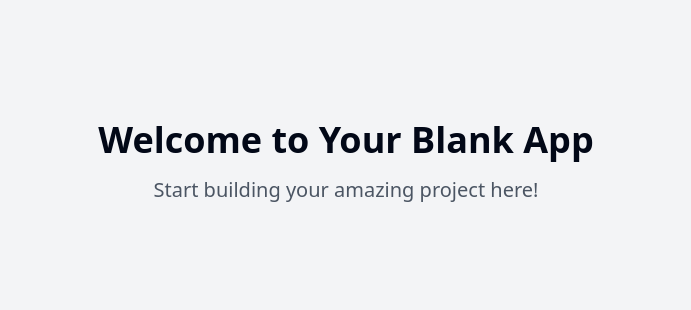
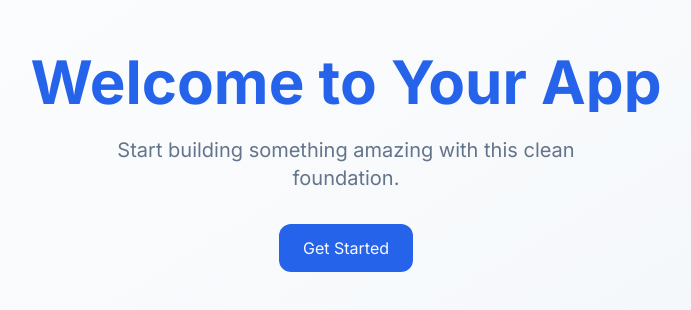
Before and after one commit to ayushmokal/zero-base-builder, a React (Vite) app: page / in a window 1280 px wide. Shown: the part 238-548 px from the top of the page, without its empty margins (294-985 px from the left). Built offline with nearby package versions, Linux system fonts and the light colour scheme.

Commit message:
Create blank app structure
Initialized a new blank application with the necessary project files and configurations.
[skip gpt_engineer]

```diff
--- a/package.json
+++ b/package.json
@@ -45,6 +45,7 @@
     "cmdk": "^1.0.0",
     "date-fns": "^3.6.0",
     "embla-carousel-react": "^8.3.0",
+    "framer-motion": "^12.0.8",
     "input-otp": "^1.2.4",
     "lucide-react": "^0.462.0",
     "next-themes": "^0.3.0",
--- a/src/index.css
+++ b/src/index.css
@@ -1,3 +1,5 @@
+@import url('https://fonts.googleapis.com/css2?family=Inter:wght@400;500;600;700&display=swap');
+
 @tailwind base;
 @tailwind components;
 @tailwind utilities;
@@ -13,7 +15,7 @@
     --popover: 0 0% 100%;
     --popover-foreground: 222.2 84% 4.9%;
 
-    --primary: 222.2 47.4% 11.2%;
+    --primary: 221.2 83.2% 53.3%;
     --primary-foreground: 210 40% 98%;
 
     --secondary: 210 40% 96.1%;
@@ -30,63 +32,9 @@
 
     --border: 214.3 31.8% 91.4%;
     --input: 214.3 31.8% 91.4%;
-    --ring: 222.2 84% 4.9%;
+    --ring: 221.2 83.2% 53.3%;
 
-    --radius: 0.5rem;
-
-    --sidebar-background: 0 0% 98%;
-
-    --sidebar-foreground: 240 5.3% 26.1%;
-
-    --sidebar-primary: 240 5.9% 10%;
-
-    --sidebar-primary-foreground: 0 0% 98%;
-
-    --sidebar-accent: 240 4.8% 95.9%;
-
-    --sidebar-accent-foreground: 240 5.9% 10%;
-
-    --sidebar-border: 220 13% 91%;
-
-    --sidebar-ring: 217.2 91.2% 59.8%;
-  }
-
-  .dark {
-    --background: 222.2 84% 4.9%;
-    --foreground: 210 40% 98%;
-
-    --card: 222.2 84% 4.9%;
-    --card-foreground: 210 40% 98%;
-
-    --popover: 222.2 84% 4.9%;
-    --popover-foreground: 210 40% 98%;
-
-    --primary: 210 40% 98%;
-    --primary-foreground: 222.2 47.4% 11.2%;
-
-    --secondary: 217.2 32.6% 17.5%;
-    --secondary-foreground: 210 40% 98%;
-
-    --muted: 217.2 32.6% 17.5%;
-    --muted-foreground: 215 20.2% 65.1%;
-
-    --accent: 217.2 32.6% 17.5%;
-    --accent-foreground: 210 40% 98%;
-
-    --destructive: 0 62.8% 30.6%;
-    --destructive-foreground: 210 40% 98%;
-
-    --border: 217.2 32.6% 17.5%;
-    --input: 217.2 32.6% 17.5%;
-    --ring: 212.7 26.8% 83.9%;
-    --sidebar-background: 240 5.9% 10%;
-    --sidebar-foreground: 240 4.8% 95.9%;
-    --sidebar-primary: 224.3 76.3% 48%;
-    --sidebar-primary-foreground: 0 0% 100%;
-    --sidebar-accent: 240 3.7% 15.9%;
-    --sidebar-accent-foreground: 240 4.8% 95.9%;
-    --sidebar-border: 240 3.7% 15.9%;
-    --sidebar-ring: 217.2 91.2% 59.8%;
+    --radius: 0.75rem;
   }
 }
 
@@ -94,8 +42,8 @@
   * {
     @apply border-border;
   }
-
   body {
-    @apply bg-background text-foreground;
+    @apply bg-background text-foreground font-sans;
+    font-family: 'Inter', sans-serif;
   }
 }
--- a/src/pages/Index.tsx
+++ b/src/pages/Index.tsx
@@ -1,12 +1,28 @@
-// Update this page (the content is just a fallback if you fail to update the page)
+import { motion } from "framer-motion";
 
 const Index = () => {
   return (
-    <div className="min-h-screen flex items-center justify-center bg-gray-100">
-      <div className="text-center">
-        <h1 className="text-4xl font-bold mb-4">Welcome to Your Blank App</h1>
-        <p className="text-xl text-gray-600">Start building your amazing project here!</p>
-      </div>
+    <div className="min-h-screen flex items-center justify-center bg-gradient-to-br from-background to-muted">
+      <motion.div
+        className="text-center p-8"
+        initial={{ opacity: 0, y: 20 }}
+        animate={{ opacity: 1, y: 0 }}
+        transition={{ duration: 0.6 }}
+      >
+        <h1 className="text-4xl md:text-6xl font-bold mb-6 bg-clip-text text-transparent bg-gradient-to-r from-primary to-blue-600">
+          Welcome to Your App
+        </h1>
+        <p className="text-xl text-muted-foreground max-w-lg mx-auto mb-8">
+          Start building something amazing with this clean foundation.
+        </p>
+        <motion.button
+          className="px-6 py-3 bg-primary text-primary-foreground rounded-lg hover:opacity-90 transition-opacity"
+          whileHover={{ scale: 1.02 }}
+          whileTap={{ scale: 0.98 }}
+        >
+          Get Started
+        </motion.button>
+      </motion.div>
     </div>
   );
 };
--- a/tailwind.config.ts
+++ b/tailwind.config.ts
@@ -12,85 +12,56 @@ export default {
   theme: {
     container: {
       center: true,
-			padding: '2rem',
+      padding: "2rem",
       screens: {
-				'2xl': '1400px'
-			}
+        "2xl": "1400px",
+      },
     },
     extend: {
       colors: {
-				border: 'hsl(var(--border))',
-				input: 'hsl(var(--input))',
-				ring: 'hsl(var(--ring))',
-				background: 'hsl(var(--background))',
-				foreground: 'hsl(var(--foreground))',
+        border: "hsl(var(--border))",
+        input: "hsl(var(--input))",
+        ring: "hsl(var(--ring))",
+        background: "hsl(var(--background))",
+        foreground: "hsl(var(--foreground))",
         primary: {
-					DEFAULT: 'hsl(var(--primary))',
-					foreground: 'hsl(var(--primary-foreground))'
+          DEFAULT: "hsl(var(--primary))",
+          foreground: "hsl(var(--primary-foreground))",
         },
         secondary: {
-					DEFAULT: 'hsl(var(--secondary))',
-					foreground: 'hsl(var(--secondary-foreground))'
+          DEFAULT: "hsl(var(--secondary))",
+          foreground: "hsl(var(--secondary-foreground))",
         },
         destructive: {
-					DEFAULT: 'hsl(var(--destructive))',
-					foreground: 'hsl(var(--destructive-foreground))'
+          DEFAULT: "hsl(var(--destructive))",
+          foreground: "hsl(var(--destructive-foreground))",
         },
         muted: {
-					DEFAULT: 'hsl(var(--muted))',
-					foreground: 'hsl(var(--muted-foreground))'
+          DEFAULT: "hsl(var(--muted))",
+          foreground: "hsl(var(--muted-foreground))",
         },
         accent: {
-					DEFAULT: 'hsl(var(--accent))',
-					foreground: 'hsl(var(--accent-foreground))'
+          DEFAULT: "hsl(var(--accent))",
+          foreground: "hsl(var(--accent-foreground))",
         },
         popover: {
-					DEFAULT: 'hsl(var(--popover))',
-					foreground: 'hsl(var(--popover-foreground))'
+          DEFAULT: "hsl(var(--popover))",
+          foreground: "hsl(var(--popover-foreground))",
         },
         card: {
-					DEFAULT: 'hsl(var(--card))',
-					foreground: 'hsl(var(--card-foreground))'
+          DEFAULT: "hsl(var(--card))",
+          foreground: "hsl(var(--card-foreground))",
         },
-				sidebar: {
-					DEFAULT: 'hsl(var(--sidebar-background))',
-					foreground: 'hsl(var(--sidebar-foreground))',
-					primary: 'hsl(var(--sidebar-primary))',
-					'primary-foreground': 'hsl(var(--sidebar-primary-foreground))',
-					accent: 'hsl(var(--sidebar-accent))',
-					'accent-foreground': 'hsl(var(--sidebar-accent-foreground))',
-					border: 'hsl(var(--sidebar-border))',
-					ring: 'hsl(var(--sidebar-ring))'
-				}
       },
       borderRadius: {
-				lg: 'var(--radius)',
-				md: 'calc(var(--radius) - 2px)',
-				sm: 'calc(var(--radius) - 4px)'
+        lg: "var(--radius)",
+        md: "calc(var(--radius) - 2px)",
+        sm: "calc(var(--radius) - 4px)",
       },
-			keyframes: {
-				'accordion-down': {
-					from: {
-						height: '0'
+      fontFamily: {
+        sans: ["Inter", "sans-serif"],
       },
-					to: {
-						height: 'var(--radix-accordion-content-height)'
-					}
     },
-				'accordion-up': {
-					from: {
-						height: 'var(--radix-accordion-content-height)'
-					},
-					to: {
-						height: '0'
-					}
-				}
-			},
-			animation: {
-				'accordion-down': 'accordion-down 0.2s ease-out',
-				'accordion-up': 'accordion-up 0.2s ease-out'
-			}
-		}
   },
   plugins: [require("tailwindcss-animate")],
 } satisfies Config;
```
Also changed, not shown: 1 other file (tests, documents, lock files or other folders). Lines whose indentation alone changed are shown as unchanged.
